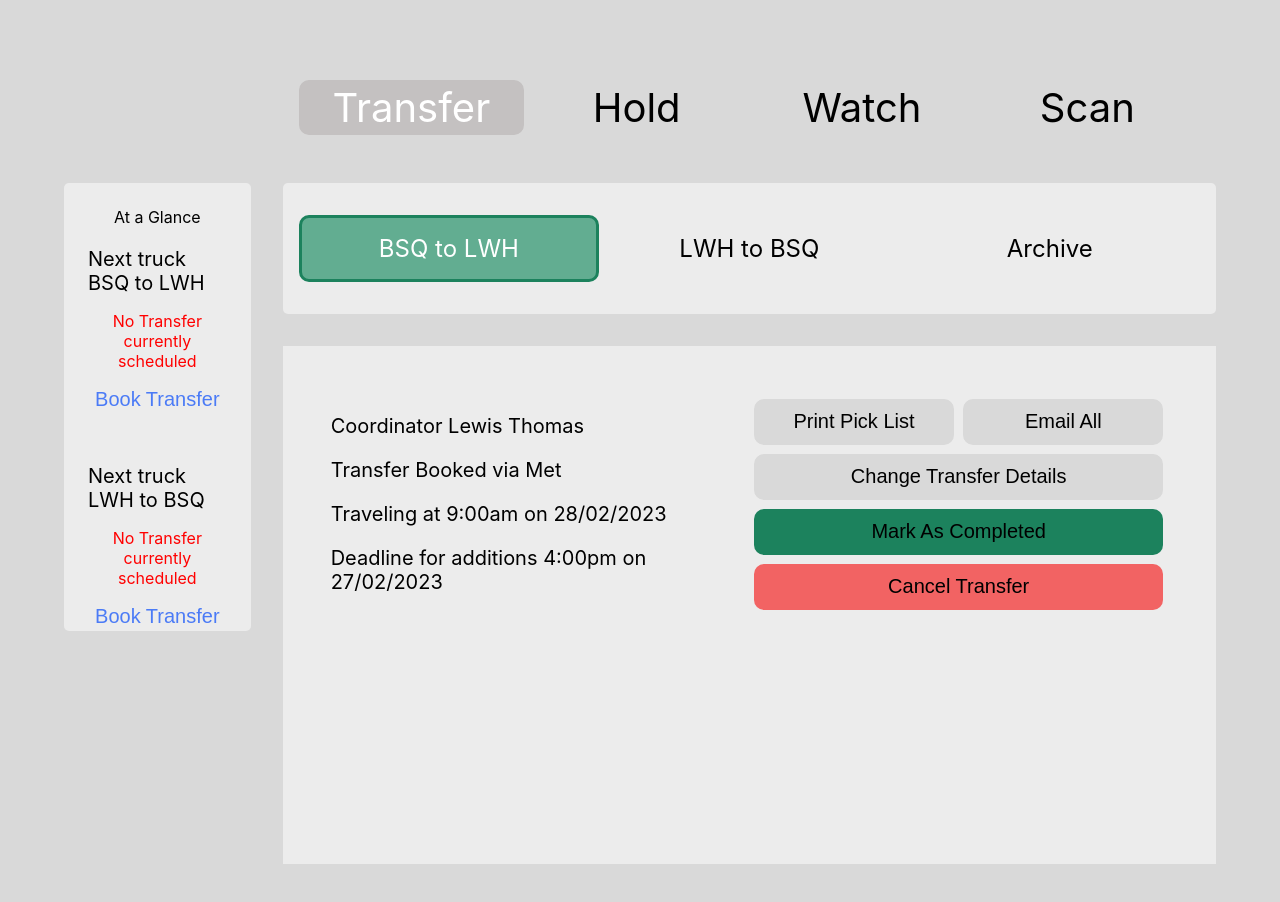
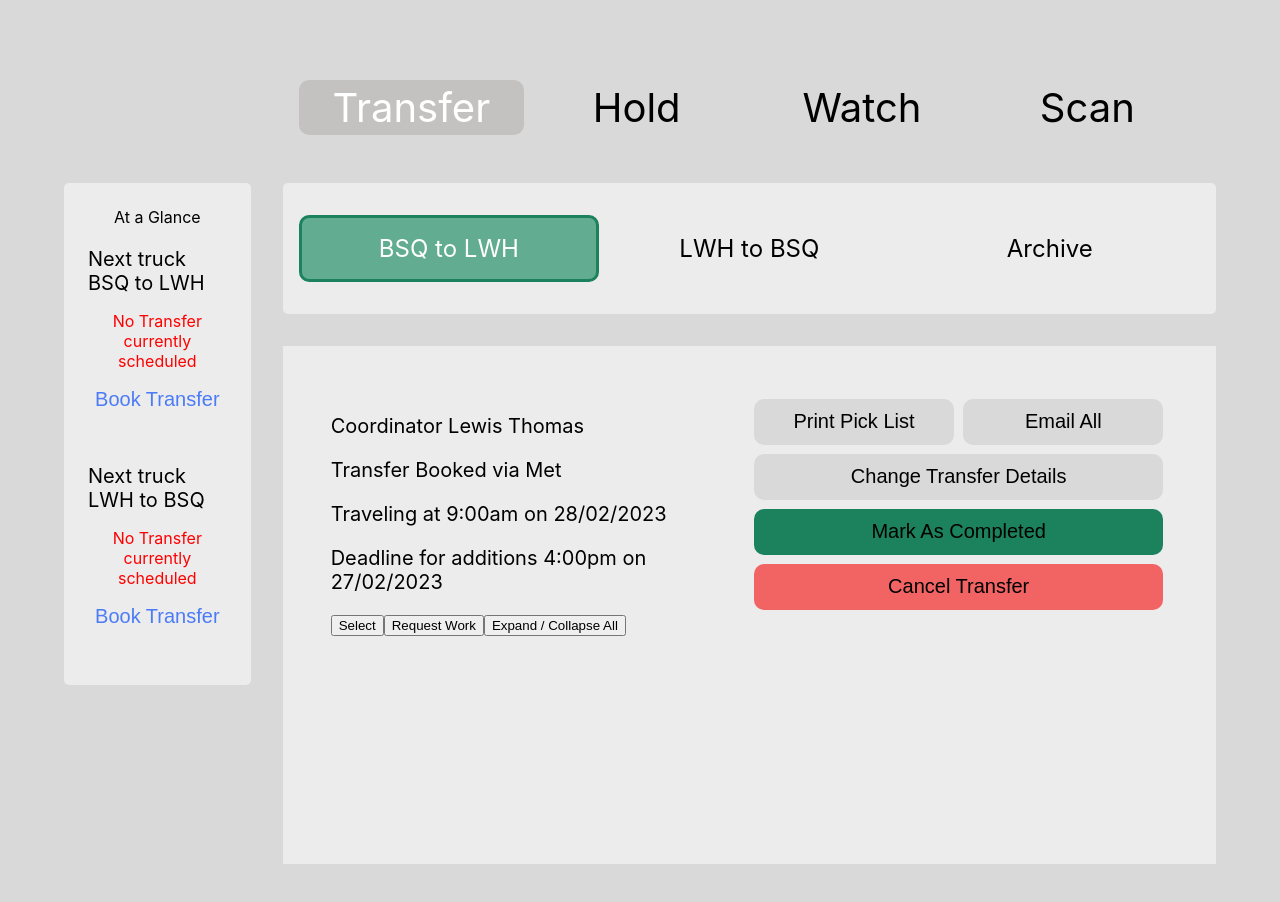
Before and after one commit to lefthomas/PropertyController, a React (Create React App) app: page / in a window 1280 px wide. Shown: the top 902 px of the page. Built offline with nearby package versions, Linux system fonts and the light colour scheme.

Commit message:
added framwork transferrunnerrequest

```diff
--- a/src/components/SideBar/SideBar.css
+++ b/src/components/SideBar/SideBar.css
@@ -3,7 +3,7 @@
   grid-row: 2;
   background-color: #ececec;
   padding: 1.5rem;
-  max-height: 25rem;
+  max-height: min-content;
   border-radius: 5px;
 }
 
--- a/src/components/TransferRunner/TransferRunner.js
+++ b/src/components/TransferRunner/TransferRunner.js
@@ -1,6 +1,7 @@
 import "./TransferRunner.css";
 import TransferRunnerInfo from "./TransferRunnerInfo/TransferRunnerInfo";
 import TransferRunnerBtnBox from "./TransferRunnerBtnBox/TransferRunnerBtnBox";
+import TransferRunnerRequestBox from "./TransferRunnerRequestBox/TransferRunnerRequestBox";
 
 function TransferRunner() {
   return (
@@ -14,7 +15,7 @@ function TransferRunner() {
         additionDate={"27/02/2023"}
       />
       <TransferRunnerBtnBox />
-      <div class="transfer-runner-request-box"></div>
+      <TransferRunnerRequestBox />
       <div class="transfer-runner-list">
         <div class="transfer-runner-list-item"></div>
       </div>
--- a/src/components/TransferRunner/TransferRunnerRequestBox/TransferRunnerRequestBox.css
+++ b/src/components/TransferRunner/TransferRunnerRequestBox/TransferRunnerRequestBox.css
@@ -0,0 +1,35 @@
+.transfer-runner-btn-container {
+  display: grid;
+  grid-template-columns: repeat(1fr 3fr 1fr);
+}
+
+.transfer-runner-btn {
+  background-color: #d9d9d9;
+  border: none;
+  border-radius: 10px;
+  margin: 0.3rem;
+  font-size: 20px;
+}
+
+.transfer-runner-btn:hover {
+  color: #ececec;
+  transition: all 0.3s ease-out;
+}
+
+.transfer-runner-btn-pick {
+  grid-column: 1;
+}
+.transfer-runner-btn-email {
+  grid-column: 2;
+}
+.transfer-runner-btn-change {
+  grid-column: 1/3;
+}
+.transfer-runner-btn-completed {
+  grid-column: 1/3;
+  background-color: #1c825d;
+}
+.transfer-runner-btn-cancel {
+  grid-column: 1/3;
+  background-color: #f26363;
+}
--- a/src/components/TransferRunner/TransferRunnerRequestBox/TransferRunnerRequestBox.js
+++ b/src/components/TransferRunner/TransferRunnerRequestBox/TransferRunnerRequestBox.js
@@ -0,0 +1,15 @@
+import "./TransferRunnerRequestBox.css";
+
+function TransferRunnerRequestBox() {
+  return (
+    <div class="transfer-runner-request-container">
+      <button class="transfer-runner-request-btn-select">Select</button>
+      <button class="transfer-runner-request-btn-request">Request Work</button>
+      <button class="transfer-runner-request-btn-toggle">
+        Expand / Collapse All
+      </button>
+    </div>
+  );
+}
+
+export default TransferRunnerRequestBox;
```
